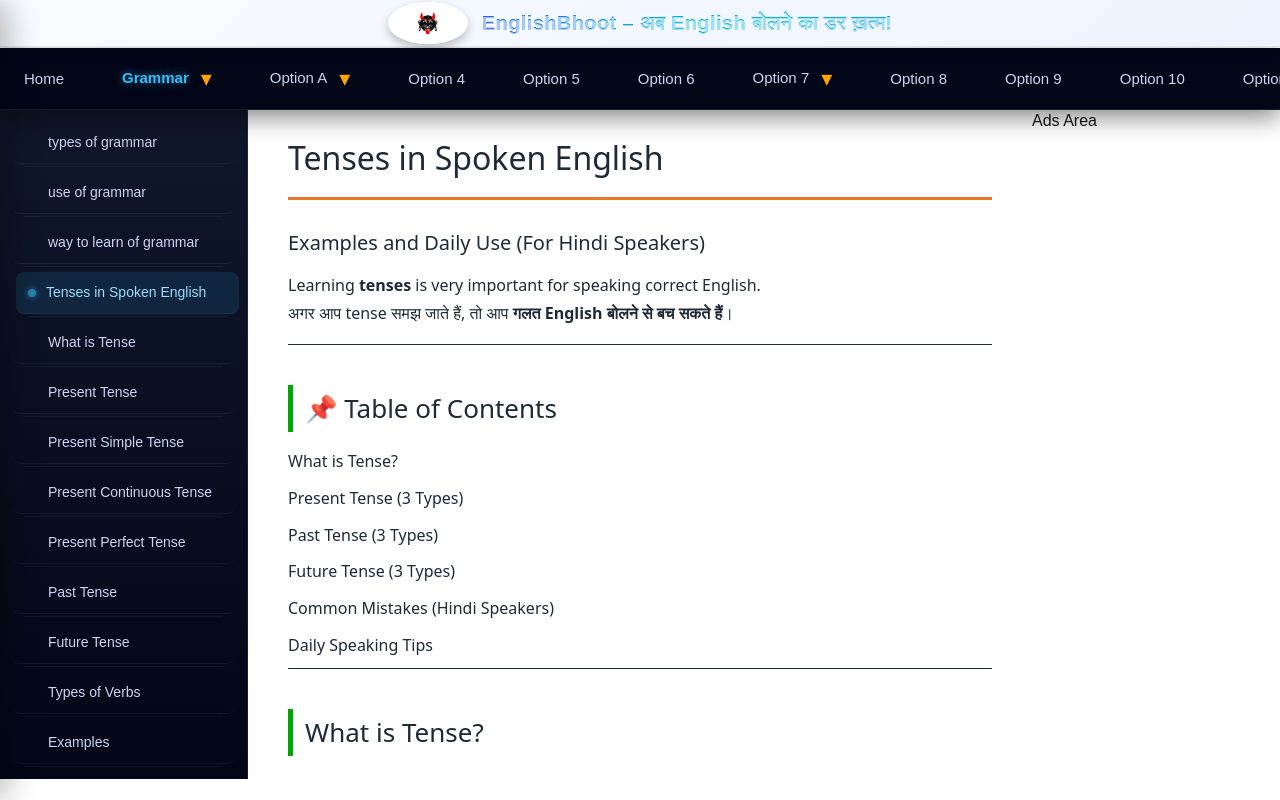
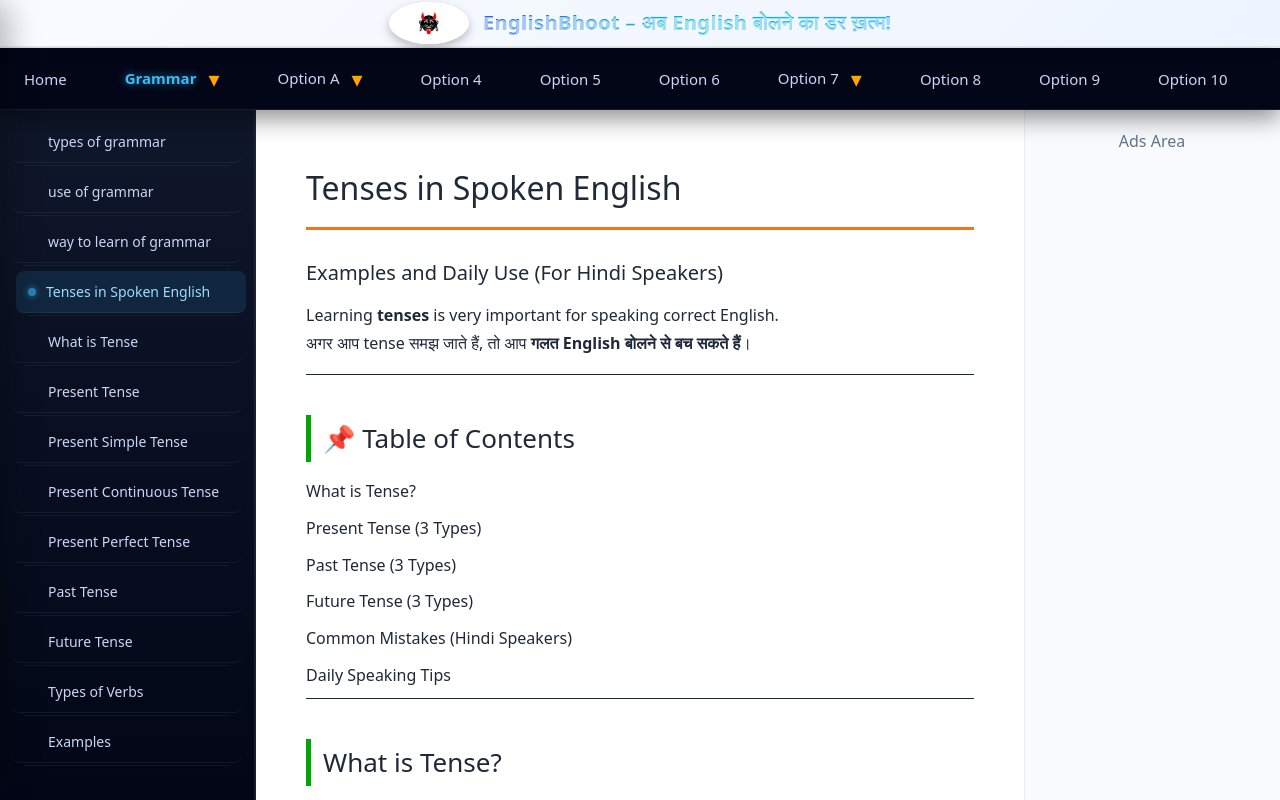
Before and after one commit to RipuSudanSoni/eng-project-Next-JS, a Next.js app: page /grammar/tense in a window 1280 px wide. Built offline with nearby package versions, Linux system fonts and the light colour scheme.

Commit message:
addimg footer feature in my project

```diff
--- a/src/app/globals.css
+++ b/src/app/globals.css
@@ -1,33 +1,4 @@
 @import "tailwindcss";
-
-/* :root {
-  --background: #ffffff;
-  --foreground: #171717;
-} */
-
-html, body {
-  height: 100%;
-}
-
-@theme inline {
-  --color-background: var(--background);
-  --color-foreground: var(--foreground);
-  --font-sans: var(--font-geist-sans);
-  --font-mono: var(--font-geist-mono);
-}
-
-@media (prefers-color-scheme: dark) {
-  :root {
-    --background: #0a0a0a;
-    --foreground: #ededed;
-  }
-}
-
-body {
-  background: var(--background);
-  color: var(--foreground);
-  font-family: Arial, Helvetica, sans-serif;
-}
 
 
 :root {
@@ -58,44 +29,70 @@ body {
   --border-soft: rgba(255,255,255,0.08);
 }
 
+/* 1. बॉडी सेटअप - पूरी स्क्रीन को लॉक करें */
+html, body {
+  height: 100vh;
+  margin: 0;
+  padding: 0;
+  overflow: hidden;
+}
 
-/* ================================= */
-
-.layout {
-  display: flex;
-  gap: 20px;
-  height: calc(100vh - 130px);
+/* 2. मुख्य रैपर जो हेडर के नीचे की जगह लेगा */
+.scrollable-container {
+  height: calc(100vh - 100px); /* हेडर/ब्रांडिंग बार की ऊंचाई के अनुसार */
   overflow: hidden;
   display: flex;
-  gap: 20px;
 }
 
-.sidebar-col {
-  width: 20%;
+/* 3. मुख्य लेआउट - यह स्क्रॉल नहीं होगा */
+.main-layout-container {
+  display: flex;
+  width: 100%;
   height: 100%;
   overflow: hidden;
 }
 
-.content-col {
+/* 4. SIDEBAR & ADS - स्वतंत्र स्क्रॉल (Independent Scroll) */
+.sidebar-col-fixed,
+.ads-col-fixed {
+  width: 20%;
+  height: 100%;
+  overflow-y: auto; /* खुद का स्क्रॉलिंग */
+  background: #020617;
+  border-right: 1px solid rgba(255,255,255,0.1);
+  flex-shrink: 0;
+}
+
+.ads-col-fixed {
+  background: #f9fbff;
+  border-left: 1px solid rgba(0,0,0,0.05);
+}
+
+/* 5. CONTENT SCROLL AREA - यही असली स्क्रॉलिंग करेगा */
+.content-scroll-area {
   width: 60%;
   height: 100%;
-  overflow-y: auto;
-  overflow-x: hidden;
+  overflow-y: auto; /* सिर्फ यही कॉलम स्क्रॉल होगा */
+  display: flex;
+  flex-direction: column;
+  background: #ffffff;
 }
 
-.ads-col {
-  width: 20%;
-  height: 100%;
-  overflow: hidden;
+/* 6. कंटेंट के अंदर का हिस्सा */
+.content-inner-wrapper {
+  flex: 1; /* यह सुनिश्चित करेगा कि फुटर हमेशा नीचे रहे */
+  padding: 30px;
 }
 
+/* 7. FULL WIDTH FOOTER - अब यह 100% चौड़ाई लेगा */
+.full-width-footer {
+  width: 100%;
+  background: #020617; /* या आपका नीला रंग #98a9f6 */
+  flex-shrink: 0;
+}
+
+/* मोबाइल के लिए */
 @media (max-width: 1024px) {
-  .sidebar-col,
-  .ads-col {
-    display: none;
-  }
-
-  .content-col {
-    width: 100%;
-  }
+  .sidebar-col-fixed, .ads-col-fixed { display: none; }
+  .content-scroll-area { width: 100%; }
 }
--- a/src/app/layout.tsx
+++ b/src/app/layout.tsx
@@ -1,21 +1,20 @@
-import type { Metadata } from "next";
+import Header from "@/components/Header/Header";
+import BrandingBar from "@/components/BrandingBar/BrandingBar";
+import { MobileSidebarProvider } from "@/context/MobileSidebarContext";
 import "./globals.css";
-import Header from "@/components/Header/Header";
-import { MobileSidebarProvider } from "@/context/MobileSidebarContext";
-import BrandingBar from "@/components/BrandingBar/BrandingBar";
 
-export default function RootLayout({
-  children,
-}: Readonly<{
-  children: React.ReactNode;
-}>) {
+export default function RootLayout({ children }: { children: React.ReactNode }) {
   return (
     <html lang="en">
       <body>
         <MobileSidebarProvider>
+          <div className="main-wrapper">
             <BrandingBar />
             <Header />
-            {children}
+            <div className="scrollable-container">
+               {children}
+            </div>
+          </div>
         </MobileSidebarProvider>
       </body>
     </html>
--- /dev/null
+++ b/src/components/Footer/Footer.tsx
@@ -0,0 +1,17 @@
+import "./FooterStyle.css";
+
+export default function Footer() {
+  return (
+    <footer className="footer">
+      <div className="footer-inner">
+        <p className="footer-text">
+          © {new Date().getFullYear()} EnglishBhoot. सभी अधिकार सुरक्षित।
+        </p>
+
+        <p className="footer-subtext">
+          अब English बोलने का डर ख़त्म!
+        </p>
+      </div>
+    </footer>
+  );
+}
--- /dev/null
+++ b/src/components/Footer/FooterStyle.css
@@ -0,0 +1,38 @@
+    .footer {
+    width: 100%;
+    padding: 40px 20px;
+    background: #98a9f6;
+    color: #fff;
+    border-top: 1px solid rgba(255,255,255,0.08);
+    margin-top: auto; /* फुटर को हमेशा नीचे रखने के लिए */
+    }
+
+
+    .footer-inner {
+    max-width: 1200px;
+    margin: 0 auto;
+    padding: 16px 20px;
+    text-align: center;
+    }
+
+
+    .footer-text {
+    font-size: 14px;
+    font-weight: 500;
+    }
+
+    .footer-subtext {
+    font-size: 13px;
+    margin-top: 4px;
+    color: #7dd3fc;
+    }
+
+    @media (max-width: 640px) {
+    .footer-inner {
+        padding: 12px;
+    }
+
+    .footer-text {
+        font-size: 13px;
+    }
+    }
--- a/src/components/Layout3Column/Layout3Column.tsx
+++ b/src/components/Layout3Column/Layout3Column.tsx
@@ -1,20 +1,40 @@
-// export default function Layout3Column({ sidebar, content }: any) {
-//   return (
-//     <div style={{ display: "flex", gap: "20px" }}>
-//       <div style={{ width: "20%" }}>{sidebar}</div>
-//       <div style={{ width: "60%" }}>{content}</div>
-//       <div style={{ width: "20%" }}>Ads Area</div>
-//     </div>
-//   );
-// }
-
+import Footer from "@/components/Footer/Footer";
 
 export default function Layout3Column({ sidebar, content }: any) {
   return (
-    <div className="layout">
-      <div className="sidebar-col">{sidebar}</div>
-      <div className="content-col">{content}</div>
-      <div className="ads-col">Ads Area</div>
+    <div className="main-layout-container">
+
+      {/* बायां हिस्सा: फिक्स रहेगा */}
+      <aside className="sidebar-col-fixed">
+        {sidebar}
+      </aside>
+
+      {/* बीच का हिस्सा: केवल यही स्क्रॉल होगा */}
+      <main className="content-scroll-area">
+
+        {/* कंटेंट यहाँ है */}
+        <div className="content-inner-wrapper">
+          {content}
+        </div>
+
+        {/* <div className="full-width-footer">
+           <Footer />
+        </div> */}
+
+
+         <div className="full-width-footer">
+           <Footer />
+        </div>
+      </main>
+
+
+      {/* दायां हिस्सा: विज्ञापन (फिक्स) */}
+      <aside className="ads-col-fixed">
+        <div style={{ padding: "20px", textAlign: "center", color: "#64748b" }}>
+          Ads Area
+        </div>
+      </aside>
     </div>
+
   );
 }
--- a/src/components/Sidebar/sidebar.css
+++ b/src/components/Sidebar/sidebar.css
@@ -1,6 +1,6 @@
 .sidebar {
-  top: 1px;
-  position: relative;
+  /* top: 1px; */
+  /* position: relative; */
   height: 100%;
   overflow-y: auto;
   padding: 12px;
--- a/src/styles/globalStyle.css
+++ b/src/styles/globalStyle.css
@@ -1,10 +1 @@
 @import "../styles/markdown.css";
-
-html {
-  max-width: 100%;
-}
-
-body {
-  margin: 0;
-  overflow: hidden;
-}
```
